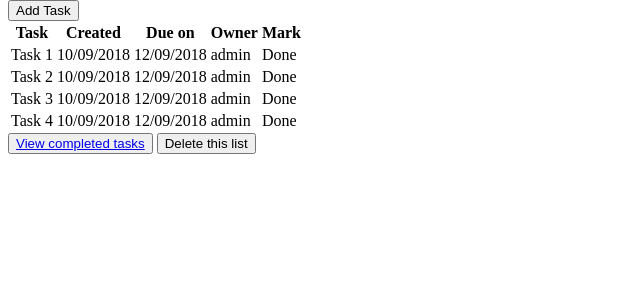
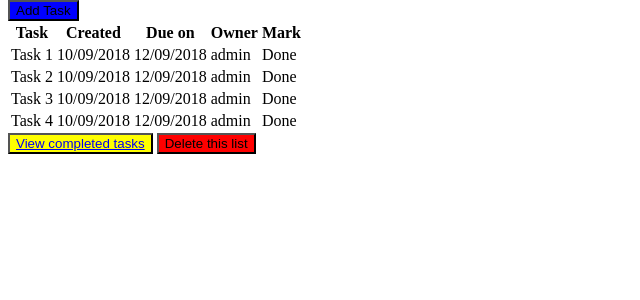
Before and after one commit to nazkeyramazan/django2021, a Django app: page /todos/ in a window 1280 px wide. Shown: the part 26-326 px from the top of the page, without its empty margins (0-640 px from the left). Run offline with Django 3.2, Linux system fonts and the light colour scheme.

Commit message:
css and inherit added

```diff
--- /dev/null
+++ b/toDo/static/style.css
@@ -0,0 +1,11 @@
+button{
+    background-color: yellow;
+}
+
+.red{
+    background-color: red;
+}
+
+.blue{
+    background-color: blue;
+}
--- /dev/null
+++ b/toDo/templates/basis.html
@@ -0,0 +1,18 @@
+{% load static%}
+<!DOCTYPE html>
+<html lang="en">
+<head>
+    <meta charset="UTF-8">
+    <link rel="stylesheet" type = "text/css" href="{% static 'style.css'%}"/>
+    <title>Title</title>
+</head>
+<body>
+<header> BFDDjango ToDo </header>
+
+<button class="blue"> Add Task </button>
+{% block content %}
+
+{% endblock %}
+<button class="red"> Delete this list </button>
+</body>
+</html>
--- a/toDo/templates/todo_list.html
+++ b/toDo/templates/todo_list.html
@@ -1,15 +1,5 @@
-
-<!DOCTYPE html>
-<html lang="en">
-<head>
-    <meta charset="UTF-8">
-    <title>Title</title>
-</head>
-<body>
-<header> BFDDjango ToDo </header>
-
-<button> Add Task </button>
-
+ {% extends 'basis.html' %}
+{% block content %}
 <table>
     <tr>
         <th>Task</th>
@@ -32,6 +22,4 @@
     {% endfor %}
 </table>
 <button > <a href="http://127.0.0.1:8000/todos/1/completed/">View completed tasks </a> </button>
-<button> Delete this list </button>
-</body>
-</html>
+{% endblock %}
--- a/toDo/todo/settings.py
+++ b/toDo/todo/settings.py
@@ -120,3 +120,6 @@ USE_TZ = True
 
 
 STATIC_URL = '/static/'
+STATICFILES_DIRS = [
+    os.path.join(BASE_DIR, 'static'),
+]
```
Also changed, not shown: toDo/templates/completed_todo_list.html (+3 -15 lines).
